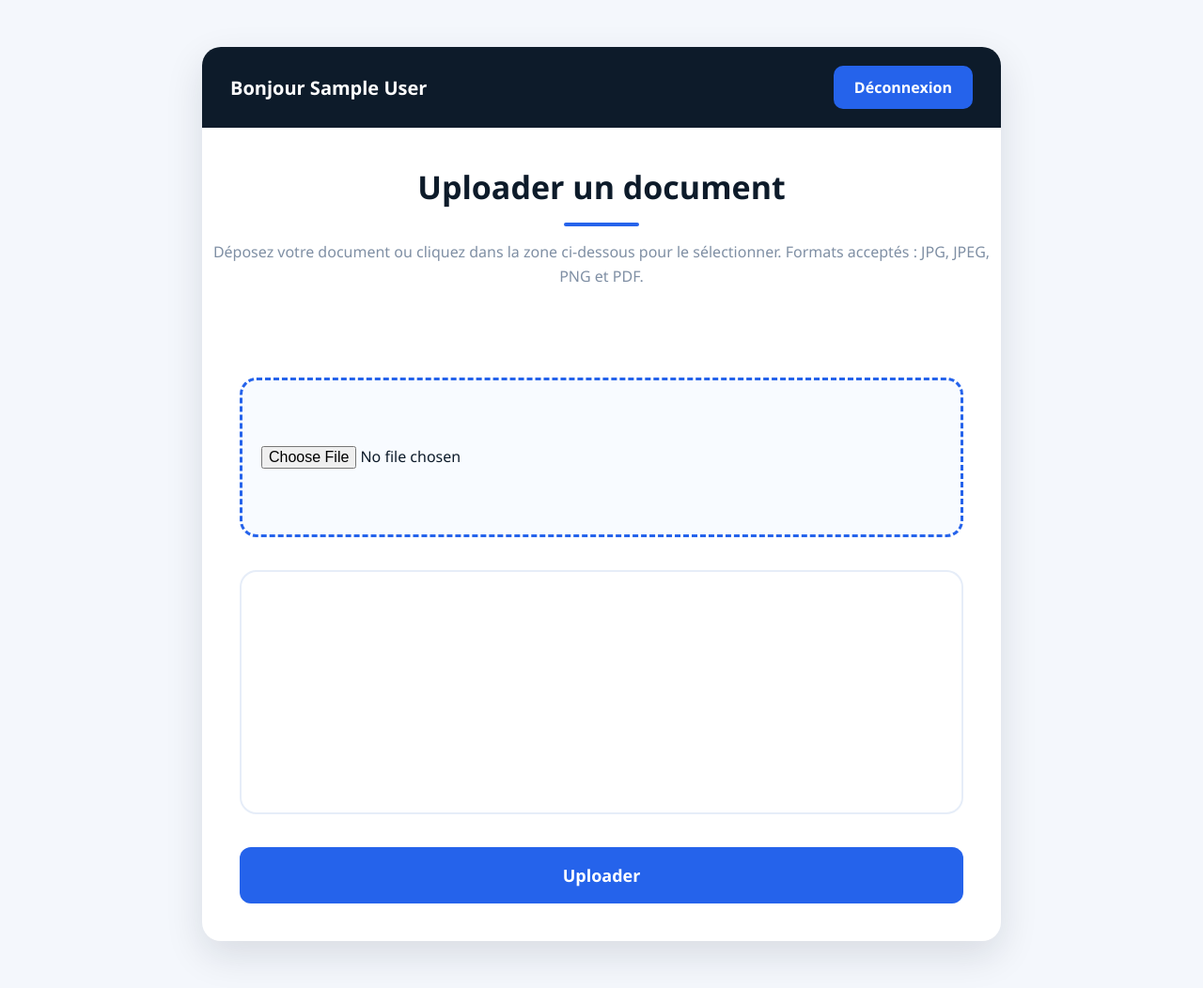
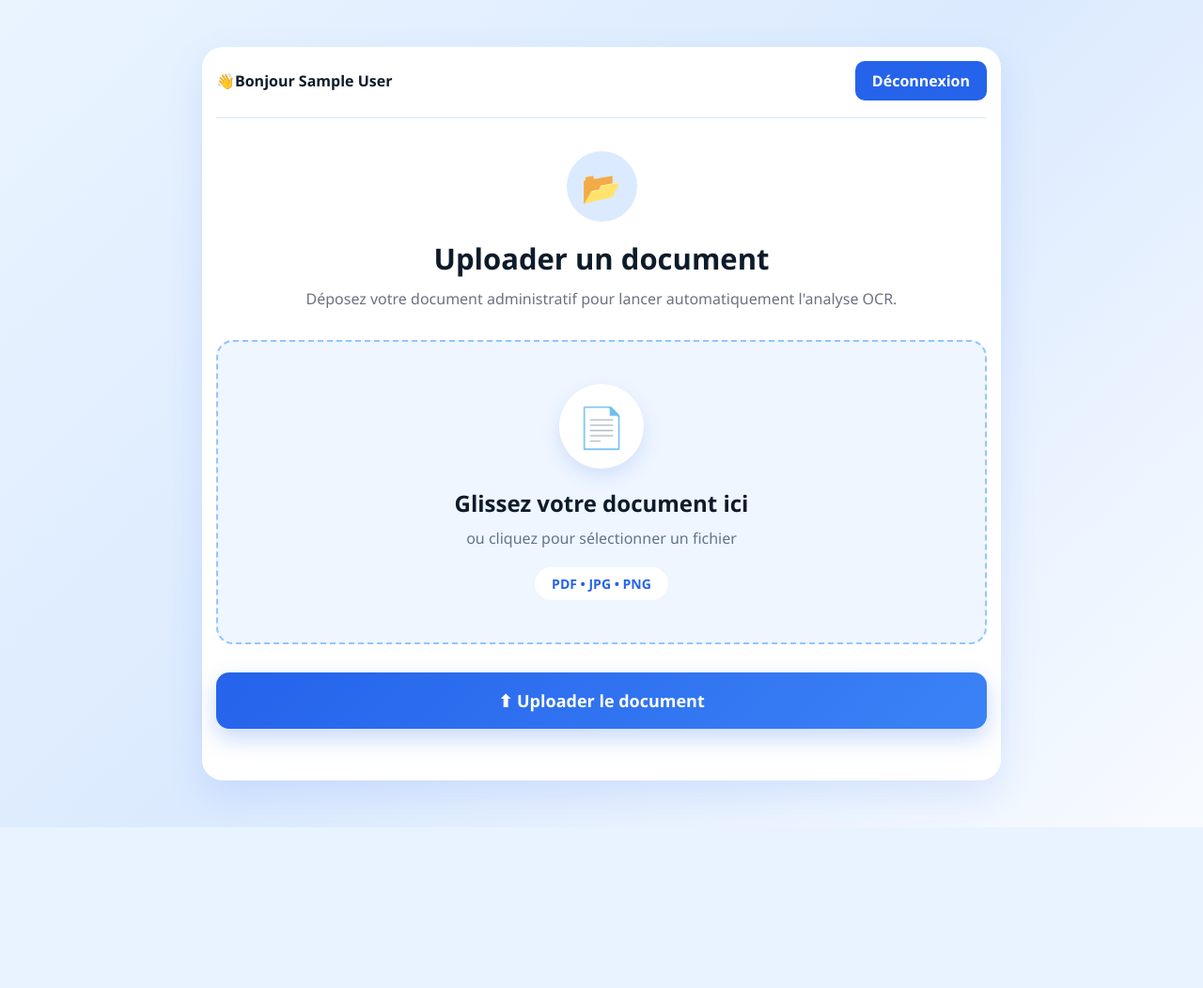
Before and after one commit to laureine3/projetDut, a PHP site: page /public/user/upload_document.php in a window 1280 px wide. Shown: the whole page at 94% size. After the commit the page ends 881 px from the top, so only its background shows below. Run offline with PHP 8.4, Linux system fonts and the light colour scheme; the visitor is signed in with stand-in values (Sample User, id 1).

Commit message:
modification des fichiers login, auth, view-document, upload_document et suppression des fichiers

```diff
--- a/auth/login.php
+++ b/auth/login.php
@@ -40,7 +40,8 @@ if ($_SERVER["REQUEST_METHOD"] === "POST") {
                 // 🔐 Forcer changement mot de passe
                 if ($user['must_change_password'] == 1) {
                     $_SESSION['force_password_change'] = true;
-                    header("Location: /projetDUT/public/change-password.php");
+                    $baseUrl = '/' . basename(dirname(__DIR__));
+                    header("Location: {$baseUrl}/public/change-password.php");
                     exit;
                 }
 
--- a/public/user/upload.css
+++ b/public/user/upload.css
@@ -1,29 +1,3 @@
-@import url('https://fonts.googleapis.com/css2?family=DM+Sans:opsz,wght@9..40,300;9..40,400;9..40,500;9..40,600&family=DM+Serif+Display&display=swap');
-
-:root {
-    --ink:        #0d1b2a;
-    --ink-muted:  #7f8fa4;
-    --line:       #e8ecf1;
-    --surface:    #ffffff;
-    --bg:         #f5f7fa;
-    --blue:       #2563eb;
-    --blue-dark:  #1d4ed8;
-    --blue-soft:  #eff4ff;
-    --green:      #059669;
-    --green-soft: #ecfdf5;
-    --red:        #dc2626;
-    --red-soft:   #fef2f2;
-    --shadow:     0 24px 64px rgba(13,27,42,.2);
-    --r:          12px;
-}
-
-*,
-*::before,
-*::after {
-    box-sizing: border-box;
-    margin: 0;
-    padding: 0;
-}
 /* ===========================
    RESET
 =========================== */
@@ -36,7 +10,8 @@
 }
 
 body{
-    background:#f4f7fc;
+    background:linear-gradient(135deg,#eaf4ff,#dbeafe,#f8fbff);
+    min-height:100vh;
     color:#0d1b2a;
 }
 
@@ -45,44 +20,45 @@ body{
 =========================== */
 
 main{
-    min-height:100vh;
+    width:100%;
     display:flex;
     justify-content:center;
-    align-items:center;
     padding:50px 20px;
 }
 
 .container{
     width:100%;
     max-width:850px;
-    background:#fff;
-    border-radius:20px;
-    overflow:hidden;
-    box-shadow:0 15px 40px rgba(13,27,42,.12);
+    background:#ffffff;
+    border-radius:22px;
+    padding:15px;
+    box-shadow:0 15px 40px rgba(37,99,235,.12);
 }
 
 /* ===========================
-        TOP BAR
+   BARRE DU HAUT
 =========================== */
 
 .top-bar{
-    background:#0d1b2a;
-    color:#fff;
-    padding:20px 30px;
     display:flex;
     justify-content:space-between;
     align-items:center;
+    margin-bottom:35px;
+    padding-bottom:18px;
+    border-bottom:1px solid #dbeafe;
 }
 
-.top-bar strong{
-    font-size:20px;
+.welcome{
+    font-size:17px;
+    font-weight:600;
+    color:#0d1b2a;
 }
 
 .logout{
     background:#2563eb;
-    color:#fff;
+    color:white;
     text-decoration:none;
-    padding:12px 22px;
+    padding:10px 18px;
     border-radius:10px;
     transition:.3s;
     font-weight:600;
@@ -96,53 +72,121 @@ main{
    TITRE
 =========================== */
 
-h2{
+.title-box{
     text-align:center;
-    font-size:34px;
-    color:#0d1b2a;
-    margin-top:40px;
-    margin-bottom:12px;
+    margin-bottom:30px;
 }
 
-h2::after{
-    content:"";
-    display:block;
-    width:80px;
-    height:4px;
-    background:#2563eb;
-    margin:15px auto;
-    border-radius:10px;
+.title-icon{
+    width:75px;
+    height:75px;
+    background:#dbeafe;
+    color:#2563eb;
+    border-radius:50%;
+    display:flex;
+    align-items:center;
+    justify-content:center;
+    margin:auto;
+    font-size:34px;
+    margin-bottom:18px;
 }
 
+.title-box h2{
+    font-size:31px;
+    color:#0d1b2a;
+    margin-bottom:10px;
+}
+
+.subtitle{
+    color:#6b7280;
+    font-size:16px;
+    line-height:1.6;
+}
+
+/* ===========================
+   MESSAGE
+=========================== */
+
+.message{
+    background:#fee2e2;
+    color:#b91c1c;
+    padding:14px;
+    border-radius:10px;
+    text-align:center;
+    margin-bottom:20px;
+    font-weight:600;
+}
 /* ===========================
    FORMULAIRE
 =========================== */
 
-form{
-    padding:40px;
+#uploadForm{
+    margin-top:25px;
 }
 
 /* ===========================
-        INPUT FILE
+   ZONE D'UPLOAD
 =========================== */
 
-input[type=file]{
-
-    width:100%;
-    padding:70px 20px;
-    border:3px dashed #2563eb;
+.drop-zone{
+    display:block;
+    border:2px dashed #93c5fd;
+    background:#eff6ff;
     border-radius:18px;
-    background:#f8fbff;
     cursor:pointer;
     transition:.35s;
-    color:#0d1b2a;
-    font-size:16px;
+    overflow:hidden;
 }
 
-input[type=file]:hover{
+.drop-zone:hover{
+    border-color:#2563eb;
+    background:#dbeafe;
+    transform:translateY(-2px);
+}
 
-    background:#eef5ff;
-    border-color:#1d4ed8;
+.drop-zone input{
+    display:none;
+}
+
+.drop-content{
+    padding:45px 25px;
+    text-align:center;
+}
+
+.upload-icon{
+    width:90px;
+    height:90px;
+    border-radius:50%;
+    background:white;
+    color:#2563eb;
+    font-size:42px;
+    display:flex;
+    justify-content:center;
+    align-items:center;
+    margin:auto;
+    box-shadow:0 8px 20px rgba(37,99,235,.15);
+}
+
+.drop-content h3{
+    margin-top:20px;
+    font-size:24px;
+    color:#0d1b2a;
+}
+
+.drop-content p{
+    margin-top:10px;
+    color:#64748b;
+}
+
+.drop-content span{
+    display:inline-block;
+    margin-top:20px;
+    padding:8px 18px;
+    background:white;
+    border-radius:30px;
+    color:#2563eb;
+    font-weight:600;
+    font-size:14px;
 }
 
 /* ===========================
@@ -150,96 +194,123 @@ input[type=file]:hover{
 =========================== */
 
 #preview{
+    margin-top:30px;
+}
 
-    margin-top:35px;
-    min-height:260px;
-    border:2px solid #e6edf8;
-    border-radius:18px;
+.file-card{
+    display:flex;
+    justify-content:space-between;
+    align-items:center;
+    background:#f8fbff;
+    border:1px solid #dbeafe;
+    border-radius:16px;
+    padding:18px;
+}
+
+.file-left{
+    display:flex;
+    align-items:center;
+    gap:18px;
+}
+
+.file-left img{
+    width:75px;
+    height:75px;
+    object-fit:cover;
+    border-radius:12px;
+}
+
+.pdf-icon{
+    width:70px;
+    height:70px;
+    background:#2563eb;
+    color:white;
     display:flex;
     justify-content:center;
     align-items:center;
-    background:white;
-    transition:.3s;
+    border-radius:14px;
+    font-size:32px;
 }
 
-#preview img{
-
-    max-width:100%;
-    max-height:350px;
-    border-radius:12px;
-    box-shadow:0 10px 25px rgba(0,0,0,.12);
+.file-left h4{
+    font-size:17px;
+    margin-bottom:6px;
 }
 
-#preview p{
-
-    color:#7f8fa4;
-    font-size:18px;
-    text-align:center;
+.file-left p{
+    color:#64748b;
+    font-size:14px;
 }
 
 /* ===========================
    BOUTON
 =========================== */
 
-button{
-
+.upload-btn{
     width:100%;
-    margin-top:35px;
+    margin-top:30px;
     border:none;
+    background:linear-gradient(135deg,#2563eb,#3b82f6);
+    color:white;
     padding:18px;
-    background:#2563eb;
-    color:white;
-    border-radius:12px;
+    border-radius:14px;
     font-size:18px;
-    font-weight:600;
+    font-weight:700;
     cursor:pointer;
     transition:.3s;
+    box-shadow:0 10px 25px rgba(37,99,235,.25);
 }
 
-button:hover{
-
-    background:#1d4ed8;
+.upload-btn:hover{
     transform:translateY(-3px);
-    box-shadow:0 10px 25px rgba(37,99,235,.35);
+    box-shadow:0 15px 30px rgba(37,99,235,.35);
 }
 
-button:disabled{
-
-    background:#7f8fa4;
+.upload-btn:disabled{
+    opacity:.6;
     cursor:not-allowed;
-    transform:none;
 }
 
 /* ===========================
-        MESSAGE
+   STATUT
 =========================== */
 
-.message{
+.upload-status{
+    text-align:center;
+    margin-top:20px;
+    color:#2563eb;
+    font-weight:700;
+    font-size:16px;
+}
 
-    width:90%;
-    margin:25px auto;
-    background:#fdecec;
-    color:#c0392b;
-    border-left:6px solid #e74c3c;
-    padding:18px;
+/* ===========================
+   CARTES INFO
+=========================== */
+
+.info-box{
+    display:grid;
+    grid-template-columns:repeat(3,1fr);
+    gap:20px;
+    margin-top:40px;
+}
+
+
+
+/* ===========================
+   SCROLLBAR
+=========================== */
+
+::-webkit-scrollbar{
+    width:8px;
+}
+
+::-webkit-scrollbar-thumb{
+    background:#2563eb;
     border-radius:10px;
 }
 
-#upload-status{
-
-    text-align:center;
-    color:#2563eb;
-    font-weight:bold;
-    font-size:17px;
-    margin-bottom:25px;
-}
-
-.subtitle{
-    text-align:center;
-    color:#7f8fa4;
-    margin-bottom:30px;
-    font-size:16px;
-    line-height:1.6;
+::-webkit-scrollbar-track{
+    background:#eaf4ff;
 }
 
 /* ===========================
--- a/public/user/upload_document.php
+++ b/public/user/upload_document.php
@@ -138,16 +138,22 @@ if ($_SERVER["REQUEST_METHOD"] === "POST") {
         <div class="container">
 
             <div class="top-bar">
-                <div><strong>Bonjour <?= htmlspecialchars($_SESSION["name"]); ?></strong></div>
+                <div>👋<strong>Bonjour <?= htmlspecialchars($_SESSION["name"]); ?></strong></div>
                 <a href="../../auth/logout.php" class="logout">Déconnexion</a>
             </div>
+
+            <div class="title-box">
+
+    <div class="title-icon">📂</div>
 
     <h2>Uploader un document</h2>
 
     <p class="subtitle">
-    Déposez votre document ou cliquez dans la zone ci-dessous pour le sélectionner.
-    Formats acceptés : JPG, JPEG, PNG et PDF.
+        Déposez votre document administratif pour lancer
+        automatiquement l'analyse OCR.
     </p>
+
+</div>
 
             <?php if ($message): ?>
                 <div class="message"><?= htmlspecialchars($message) ?></div>
@@ -155,9 +161,35 @@ if ($_SERVER["REQUEST_METHOD"] === "POST") {
 
             <form id="uploadForm" method="POST" enctype="multipart/form-data">
                 <p id="upload-status"></p>
-                <input type="file" name="document" id="documentInput" required>
-                <div id="preview"></div>
-                <button type="submit">Uploader</button>
+                <label class="drop-zone">
+
+    <input
+        type="file"
+        name="document"
+        id="documentInput"
+        required
+    >
+
+    <div class="drop-content">
+
+        <div class="upload-icon">📄</div>
+
+        <h3>Glissez votre document ici</h3>
+
+        <p>ou cliquez pour sélectionner un fichier</p>
+
+        <span>PDF • JPG • PNG</span>
+
+    </div>
+
+</label>
+               <button class="upload-btn" type="submit">
+                  ⬆ Uploader le document
+              </button>
+              <div class="info-box">
+
+
+</div>
             </form>
 
         </div>
@@ -180,17 +212,78 @@ if ($_SERVER["REQUEST_METHOD"] === "POST") {
 
     <script>
         document.getElementById("documentInput").addEventListener("change", function() {
+
     const preview = document.getElementById("preview");
+
     preview.innerHTML = "";
+
     const file = this.files[0];
+
     if (!file) return;
+
+
+    let content = "";
+
+
     if (file.type.startsWith("image/")) {
-                const img = document.createElement("img");
-                img.src = URL.createObjectURL(file);
-                preview.appendChild(img);
-            } else if (file.type === "application/pdf") {
-                preview.innerHTML = "<p>📄 PDF sélectionné : <strong>" + file.name + "</strong></p>";
+
+        content = `
+            <div class="file-card">
+
+                <div class="file-left">
+
+                    <img src="${URL.createObjectURL(file)}">
+
+                    <div>
+                        <h4>${file.name}</h4>
+
+                        <p>
+                            ${(file.size / 1024).toFixed(1)} Ko
+                        </p>
+                    </div>
+
+                </div>
+
+            </div>
+        `;
+
     }
+
+    else if (file.type === "application/pdf") {
+
+
+        content = `
+
+            <div class="file-card">
+
+                <div class="file-left">
+
+                    <div class="pdf-icon">
+                        📄
+                    </div>
+
+
+                    <div>
+
+                        <h4>${file.name}</h4>
+
+                        <p>
+                            ${(file.size / 1024).toFixed(1)} Ko
+                        </p>
+
+                    </div>
+
+
+                </div>
+
+
+            </div>
+
+        `;
+
+    }
+    preview.innerHTML = content;
+
 });
 
         document.getElementById("uploadForm").addEventListener("submit", function() {
```
Also changed, not shown: other parts of public/user/upload.css (+57 -10 lines), config/auth.php (+10 -9 lines), public/agent/view-document.php (+38 -3 lines). Lines whose indentation alone changed are shown as unchanged.
